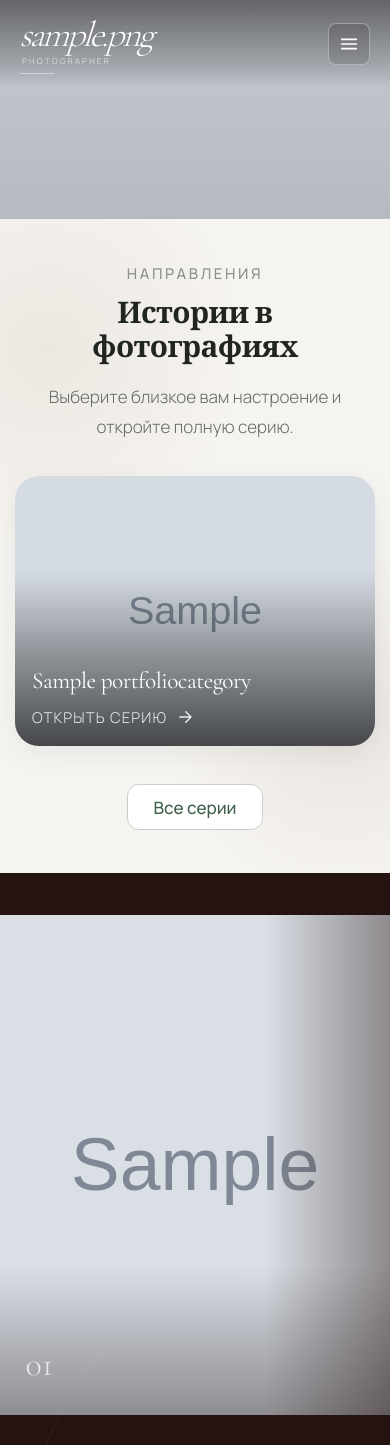
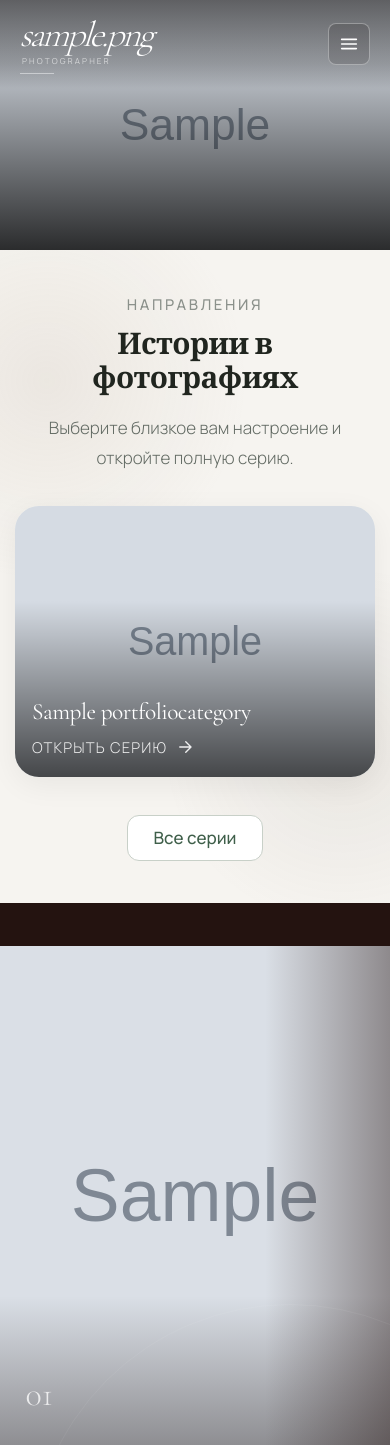
Before and after one commit to elya-star/Photographer-portfolio, a Django app: page / in a window 390 px wide. Shown: the top 1445 px of the page. Run offline with Django 5.2, Linux system fonts and the light colour scheme; tables that the repository leaves empty hold one stand-in row (values such as "Sample post"); grey boxes marked "Sample" are stand-in pictures.

Commit message:
fix slider

```diff
--- a/static/css/hero.css
+++ b/static/css/hero.css
@@ -333,66 +333,7 @@
 }
 }
 
-@media(max-width:576px){
-    .hero-slider {
-        aspect-ratio: 16 / 10;
-        max-height: 430px;
-    }
 
-    .hero-slider__container {
-        padding-top: calc(var(--header-height) + var(--space-3));
-        padding-bottom: var(--space-5);
-    }
-
-.hero-slider__subtitle{
-margin-bottom:var(--space-2);
-font-size:.65rem;
-letter-spacing:.14em;
-}
-
-.hero-slider__title{
-margin-bottom:var(--space-3);
-font-size: clamp(1.8rem, 9vw, 3rem);
-line-height:.98;
-}
-
-.hero-slider__description{
-margin-bottom:var(--space-4);
-        font-size: .85rem;
-        line-height: 1.45;
-}
-
-    .hero-slider__content .button-group {
-        width: auto;
-        flex-direction: row;
-        align-items: center;
-        gap: var(--space-2);
-    }
-
-    .hero-slider__content .button {
-        width: auto;
-        min-height: 42px;
-        padding-inline: 1.1rem;
-        font-size: .68rem;
-    }
-
-.hero-slider__dot{
-width:24px;
-}
-
-.hero-slider__dot.is-active{
-width:38px;
-}
-
-.hero-slider__image{
-object-position:center center;
-}
-
-.hero-slider__empty{
-height:100svh;
-min-height:600px;
-}
-}
 
 @media(max-width:390px){
 .hero-slider__content .button-group{
--- a/static/css/responsive.css
+++ b/static/css/responsive.css
@@ -1354,27 +1354,41 @@
 @media (max-width: 768px) {
 
     .hero-slider {
-        height: auto;
-        min-height: 0;
-        aspect-ratio: 16 / 9;
+        height: 56.25vw;
+        min-height: 250px;
+        max-height: 600px;
     }
 
+    .hero-slider__track,
     .hero-slider__slide {
         height: 100%;
     }
 
+    .hero-slider__picture {
+        position: absolute;
+        inset: 0;
+        width: 100%;
+        height: 100%;
+    }
+
     .hero-slider__image {
+        display: block;
         width: 100%;
         height: 100%;
         object-fit: cover;
-        object-position: center center;
+        object-position: center;
+        transform: none;
     }
 
     .hero-slider__container {
-        min-height: 100%;
-        align-items: flex-end;
-        padding-top: calc(var(--header-height) + var(--space-4));
-        padding-bottom: var(--space-6);
+        height: 100%;
+        padding-top: calc(var(--header-height) + var(--space-3));
+        padding-bottom: var(--space-5);
+    }
+
+    .hero-slider__overlay {
+        position: absolute;
+        inset: 0;
     }
 
     .hero-slider__content {
@@ -1382,12 +1396,17 @@
         max-width: 580px;
     }
 
-    .hero-slider__overlay {
-        background: linear-gradient(
-            180deg,
-            rgba(10,10,10,.08) 0%,
-            rgba(10,10,10,.20) 40%,
-            rgba(10,10,10,.78) 100%
-        );
+    .hero-slider__title {
+        max-width: 540px;
+        font-size: clamp(2rem, 9vw, 3.5rem);
+        line-height: .98;
     }
+
+    .hero-slider__description {
+        max-width: 500px;
+        font-size: var(--fs-base);
+        line-height: 1.5;
+    }
+
+
 }
--- a/templates/portfolio_1/home.html
+++ b/templates/portfolio_1/home.html
@@ -32,13 +32,6 @@
 aria-hidden="{% if forloop.first %}false{% else %}true{% endif %}"
 >
 <picture class="hero-slider__picture">
-{% if slide.image_mobile %}
-<source
-media="(max-width:768px)"
-srcset="{{ slide.image_mobile.url }}"
->
-{% endif %}
-
     <img
         class="hero-slider__image"
         src="{{ slide.image_desktop.url }}"
```
Lines whose indentation alone changed are shown as unchanged.
